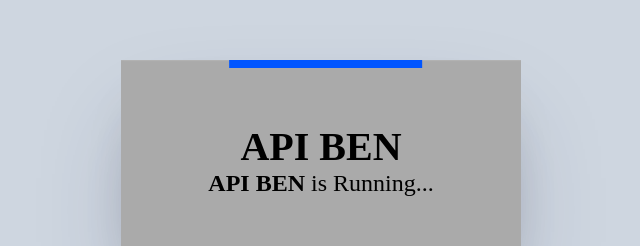
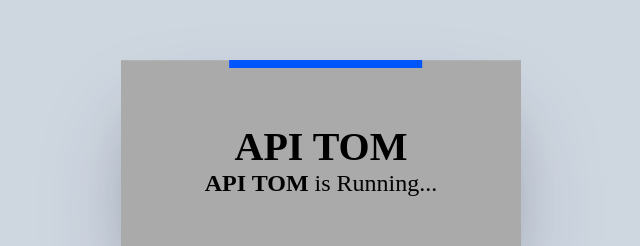
Before and after one commit to solarusknight/API_BEN, a website: page views/index.html in a window 1280 px wide. Shown: the part 240-486 px from the top of the page, without its empty margins (319-959 px from the left). Drawn offline with Linux system fonts and the light colour scheme.

Commit message:
Update index.html

```diff
--- a/views/index.html
+++ b/views/index.html
@@ -64,8 +64,8 @@
     <div class="wrap">
         <div class="Api-container">
             <div class="loader"></div>
-            <h1>API BEN</h1>
-            <p><b>API BEN</b> is Running...</p>
+            <h1>API TOM</h1>
+            <p><b>API TOM</b> is Running...</p>
         </div>
     </div>
 </body>
```
